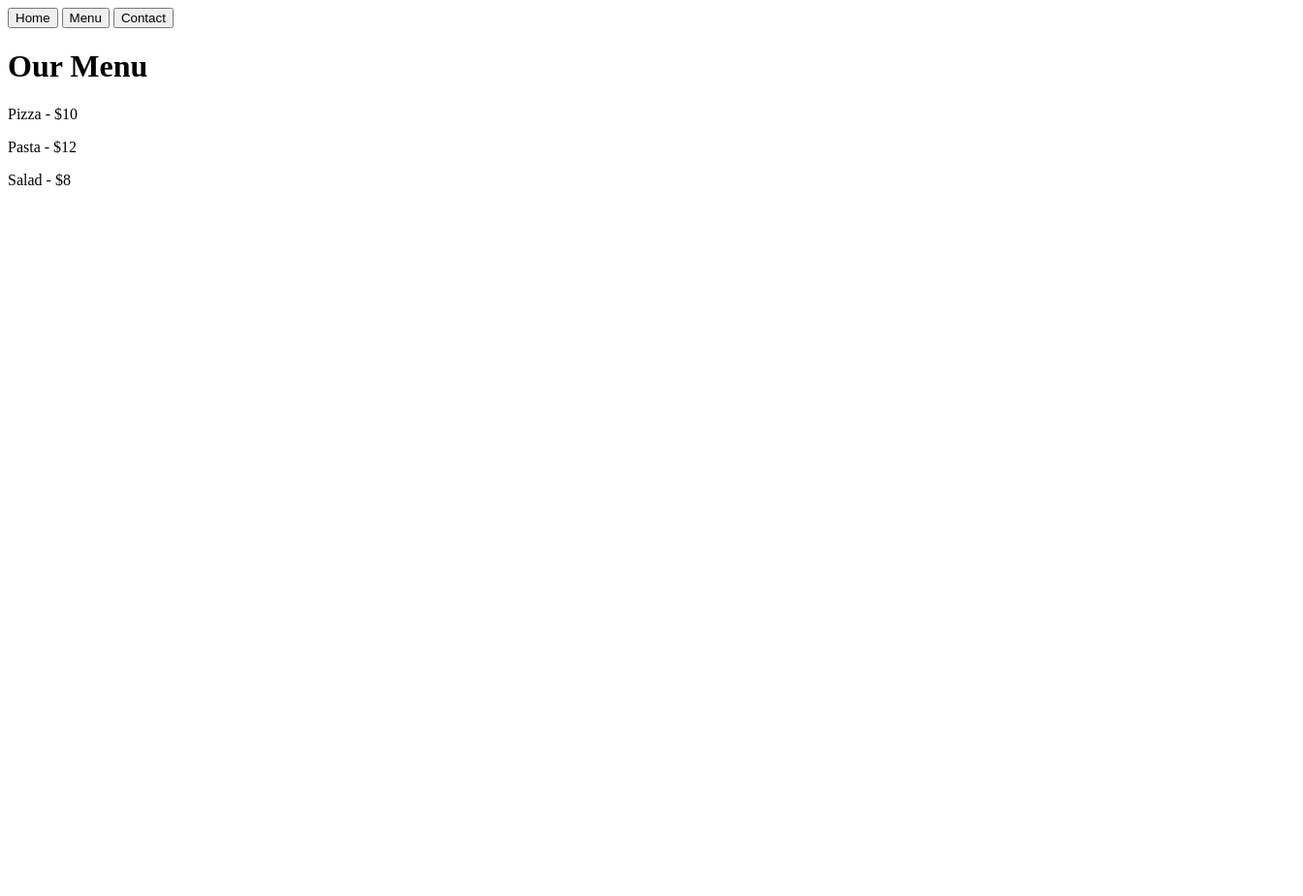
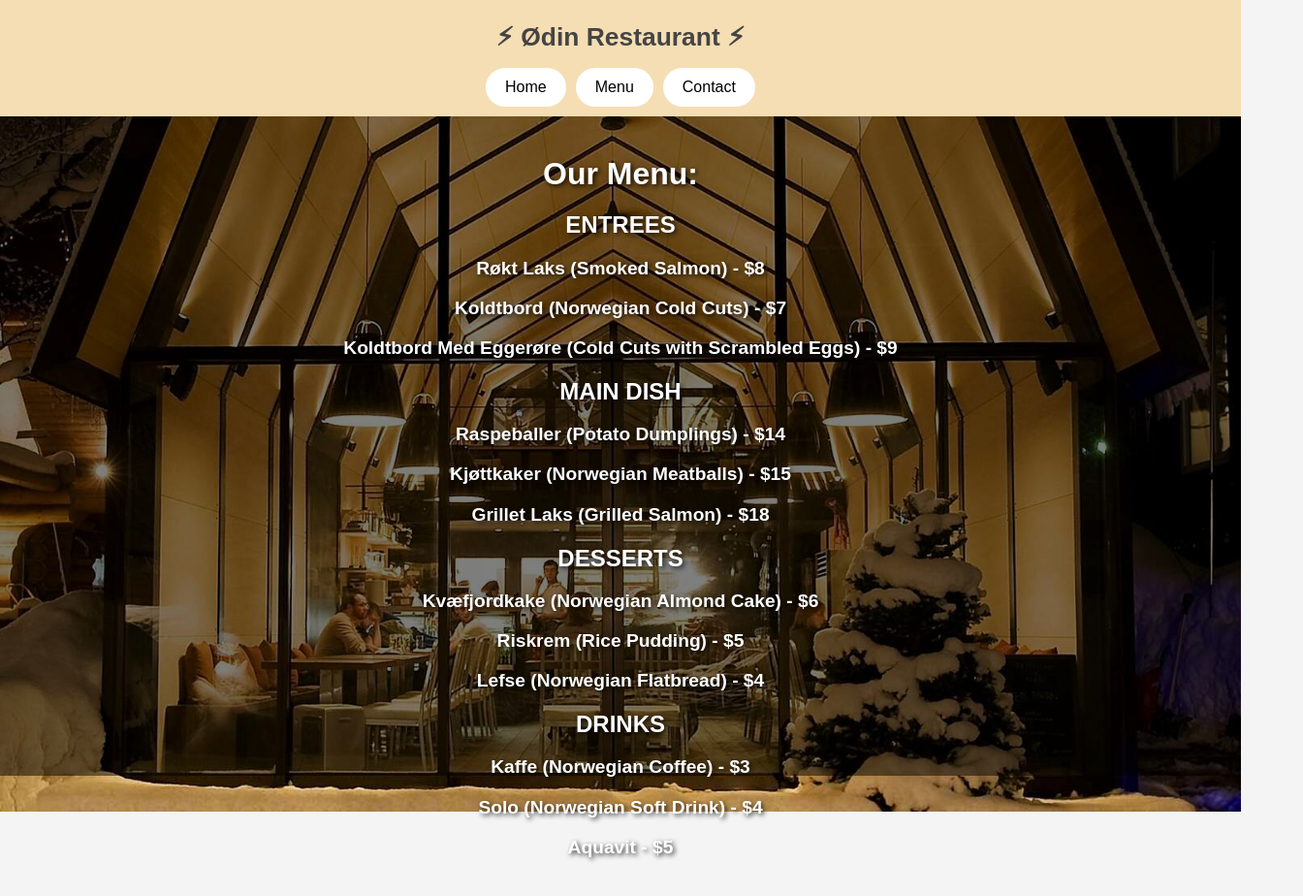
Before and after one commit to adambecc/odin-restaurant, a website built with webpack: page src/template.html in a window 1280 px wide. Both pictures are taken after a click on the button "Menu". Shown: the whole page at 97% size, 1344 px wide, since content can reach past the window. Before the commit the page ends 800 px from the top, so only its background shows below. Built offline with nearby package versions, Linux system fonts and the light colour scheme.

Commit message:
final version

```diff
--- a/src/contact.js
+++ b/src/contact.js
@@ -3,10 +3,12 @@ export default function loadContactPage() {
     content.innerHTML = '';
 
     const headline = document.createElement('h1');
-    headline.textContent = 'Contact Us';
+    headline.textContent = 'Contact Us!';
+    headline.classList.add('contact-headline');
     content.appendChild(headline);
 
     const contactInfo = document.createElement('p');
-    contactInfo.textContent = 'Email: contact@restaurant.com | Phone: +123456789';
+    contactInfo.textContent = 'Email: restaurant@odin.org | Phone: +370 (777) 666 999';
+    contactInfo.classList.add('contact-info');
     content.appendChild(contactInfo);
 }
--- a/src/home.js
+++ b/src/home.js
@@ -1,4 +1,4 @@
 export default function loadHome() {
     const content = document.getElementById('content');
-    content.innerHTML = '<h1>Home Page</h1><p>Welcome to our restaurant!</p>';
+    content.innerHTML = '<h1>Home Page</h1><p id="welcoming">Welcome to Odin Restaurant!</p><h class="description">Odin is a Nordic food restaurant located in the heart of Vilnius, Lithuania, offering an authentic taste of the North. With a menu inspired by traditional Nordic cuisine, we serve dishes made from the freshest ingredients, highlighting the rich flavors and unique culinary heritage of the Nordic region. Whether you are enjoying a classic Scandinavian dish or exploring our innovative takes on Nordic recipes, Odin promises an exceptional dining experience that brings the best of Nordic flavors to Lithuania.</h>';
 }
--- a/src/index.js
+++ b/src/index.js
@@ -1,6 +1,8 @@
 import loadHomePage from './home';
 import loadMenuPage from './menu';
 import loadContactPage from './contact';
+import './styles.css';
+
 
 function initializeNavigation() {
     document.getElementById('home-btn').addEventListener('click', loadHomePage);
@@ -9,6 +11,6 @@ function initializeNavigation() {
 }
 
 document.addEventListener('DOMContentLoaded', () => {
-    loadHomePage(); // Load the home page by default
+    loadHomePage();
     initializeNavigation();
 });
--- a/src/menu.js
+++ b/src/menu.js
@@ -3,18 +3,56 @@ export default function loadMenuPage() {
     content.innerHTML = '';
 
     const headline = document.createElement('h1');
-    headline.textContent = 'Our Menu';
+    headline.textContent = 'Our Menu:';
+    headline.classList.add('menu-headline');
     content.appendChild(headline);
 
-    const menuItems = [
-        { name: 'Pizza', price: '$10' },
-        { name: 'Pasta', price: '$12' },
-        { name: 'Salad', price: '$8' },
+    const categories = [
+        {
+            title: 'Entrees',
+            items: [
+                { name: 'Røkt Laks (Smoked Salmon)', price: '$8' },
+                { name: 'Koldtbord (Norwegian Cold Cuts)', price: '$7' },
+                { name: 'Koldtbord Med Eggerøre (Cold Cuts with Scrambled Eggs)', price: '$9' },
+            ],
+        },
+        {
+            title: 'Main Dish',
+            items: [
+                { name: 'Raspeballer (Potato Dumplings)', price: '$14' },
+                { name: 'Kjøttkaker (Norwegian Meatballs)', price: '$15' },
+                { name: 'Grillet Laks (Grilled Salmon)', price: '$18' },
+            ],
+        },
+        {
+            title: 'Desserts',
+            items: [
+                { name: 'Kvæfjordkake (Norwegian Almond Cake)', price: '$6' },
+                { name: 'Riskrem (Rice Pudding)', price: '$5' },
+                { name: 'Lefse (Norwegian Flatbread)', price: '$4' },
+            ],
+        },
+        {
+            title: 'Drinks',
+            items: [
+                { name: 'Kaffe (Norwegian Coffee)', price: '$3' },
+                { name: 'Solo (Norwegian Soft Drink)', price: '$4' },
+                { name: 'Aquavit', price: '$5' },
+            ],
+        },
     ];
 
-    menuItems.forEach(item => {
-        const menuItem = document.createElement('p');
-        menuItem.textContent = `${item.name} - ${item.price}`;
-        content.appendChild(menuItem);
+    categories.forEach(category => {
+        const categoryTitle = document.createElement('h2');
+        categoryTitle.textContent = category.title;
+        categoryTitle.classList.add('menu-category');
+        content.appendChild(categoryTitle);
+
+        category.items.forEach(item => {
+            const menuItem = document.createElement('p');
+            menuItem.textContent = `${item.name} - ${item.price}`;
+            menuItem.classList.add('menu-item');
+            content.appendChild(menuItem);
+        });
     });
 }
--- /dev/null
+++ b/src/styles.css
@@ -0,0 +1,174 @@
+body {
+    font-family: Arial, sans-serif;
+    margin: 0;
+    padding: 0;
+    background-color: #f4f4f4;
+    color: #333;
+}
+
+#title {
+    display: flex;
+    justify-content: center;
+    position: absolute;
+    left: 0;
+    right: 0;
+    color: #444;
+    font-weight: bolder;
+    font-size: x-large;
+    transition: all 0.3s ease;
+}
+#title:hover {
+    transform: scale(1.1);
+}
+
+#nav {
+    height: 100px;
+    background-color: wheat;
+    padding: 10px;
+    display: flex;
+    gap: 10px;
+    justify-content: center;
+}
+
+#nav button {
+    margin-top: 60px;
+    height: 40px;
+    background-color: #fff;
+    border: none;
+    padding: 10px 20px;
+    cursor: pointer;
+    font-size: 16px;
+    border-radius: 30px;
+    transition: all 0.3s ease;
+}
+
+#nav button:hover {
+    background-color: #45a049;
+    transform: scale(1.1);
+}
+
+#nav button:hover {
+    background-color: #ddd;
+}
+
+#content {
+    padding: 20px;
+    text-align: center;
+}
+
+h1 {
+    color: white;
+    transition: all 0.3s ease;
+    text-shadow: 2px 2px 5px rgba(0, 0, 0, 0.8);
+}
+
+#welcoming {
+    font-size: 18px;
+    line-height: 1.6;
+    transition: all 0.3s ease;
+    color: white;
+    font-size: xx-large;
+    font-weight: 900;
+    text-shadow: 2px 2px 5px rgba(0, 0, 0, 0.8);
+}
+
+h1:hover {
+    transform: scale(1.1);
+}
+
+p:hover {
+    transform: scale(1.1);
+}
+
+body {
+    background-image: url('Niseko-The-Barn-By-Odin1.jpg');
+    background-size: cover;
+    background-position: center;
+    background-repeat: no-repeat;
+    margin: 0;
+    height: 100vh;
+    position: relative;
+}
+
+body::before {
+    content: '';
+    position: absolute;
+    top: 0;
+    left: 0;
+    width: 100%;
+    height: 100%;
+    background: rgba(0, 0, 0, 0.5);
+    z-index: -1;
+}
+
+
+.menu-headline {
+    font-size: 2rem;
+    font-weight: bold;
+    color: white;
+    text-align: center;
+    margin-bottom: 20px;
+    text-shadow: 2px 2px 5px rgba(0, 0, 0, 0.8);
+
+}
+
+.menu-category {
+    font-size: 1.5rem;
+    font-weight: bold;
+    color: #555;
+    margin-top: 20px;
+    margin-bottom: 10px;
+    text-transform: uppercase;
+    font-weight: bold;
+    text-shadow: 2px 2px 5px rgba(0, 0, 0, 0.8);
+    color: white;
+    transition: all 0.3s ease;
+}
+
+.menu-item {
+    display: flex;
+    justify-content: center;
+    font-size: 1.2rem;
+    color: white;
+    text-align: left;
+    font-weight: bolder;
+    text-shadow: 2px 2px 5px rgba(0, 0, 0, 0.8);
+    transition: all 0.3s ease;
+}
+
+.menu-category:hover {
+    transform: scale(1.1);
+}
+
+.contact-headline {
+
+}
+
+.contact-info {
+    color: white;
+    font-weight: bolder;
+    text-shadow: 2px 2px 5px rgba(0, 0, 0, 0.8);
+    transition: all 0.3s ease;
+}
+
+.contact-info:hover{
+    transform: scale(1.1)
+}
+
+.description {
+    display: flex;
+    justify-content: center;
+    position: absolute;
+    left: 50%;
+    transform: translateX(-50%);
+    color: white;
+    font-weight: bold;
+    width: 70vh;
+    transition: all 0.3s ease;
+    z-index: 10;
+}
+
+
+.description:hover {
+    transform: translateX(-50%) scale(1.1);
+}
--- a/src/template.html
+++ b/src/template.html
@@ -3,16 +3,20 @@
 <head>
     <meta charset="UTF-8">
     <meta name="viewport" content="width=device-width, initial-scale=1.0">
-    <title>Restaurant Homepage</title>
+    <title>Restaurant</title>
+    <link rel="stylesheet" href="styles.css">
 </head>
 <body>
-    <header>
-        <nav>
-            <button id="home-btn">Home</button>
-            <button id="menu-btn">Menu</button>
-            <button id="contact-btn">Contact</button>
-        </nav>
-    </header>
+    <div id="title">
+        <p>⚡︎ Ødin Restaurant ⚡︎</p>
+    </div>
+
+    <div id="nav">
+        <button id="home-btn">Home</button>
+        <button id="menu-btn">Menu</button>
+        <button id="contact-btn">Contact</button>
+    </div>
     <div id="content"></div>
+    <script type="module" src="index.js"></script>
 </body>
 </html>
```
Also changed, not shown: src/Niseko-The-Barn-By-Odin1.jpg (added).
